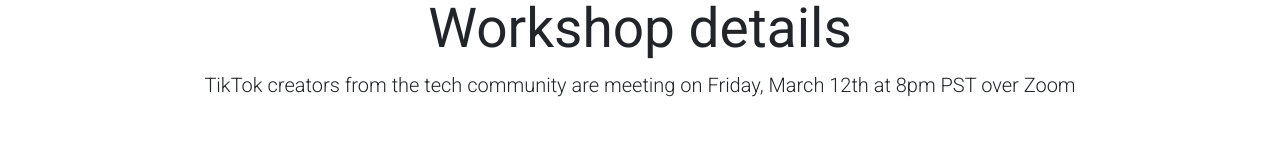
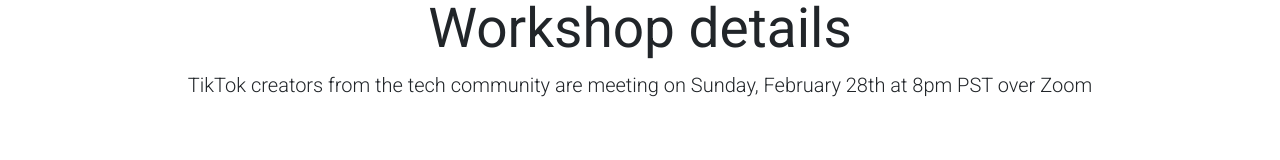
Before and after one commit to andrewroblesdev/EveryLine, a Next.js app: page / in a window 1280 px wide. Shown: the part 542-702 px from the top of the page. Built offline with nearby package versions, Linux system fonts and the light colour scheme.

Commit message:
Update date

```diff
--- a/components/landing/about/about.js
+++ b/components/landing/about/about.js
@@ -12,7 +12,7 @@
                         Workshop details
                     </div>
                     <div className={`${styles.medium}`}>
-                    TikTok creators from the tech community are meeting on Friday, March 12th at 8pm PST over Zoom
+                    TikTok creators from the tech community are meeting on Sunday, February 28th at 8pm PST over Zoom
                     </div>
                 </div>
             </div>
```
